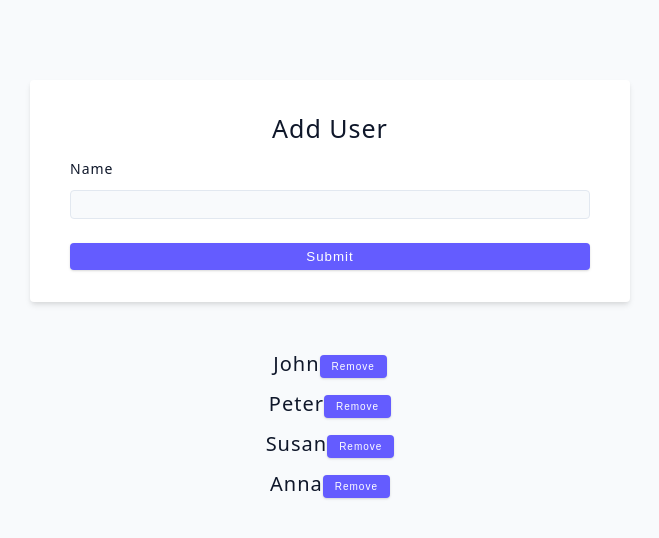
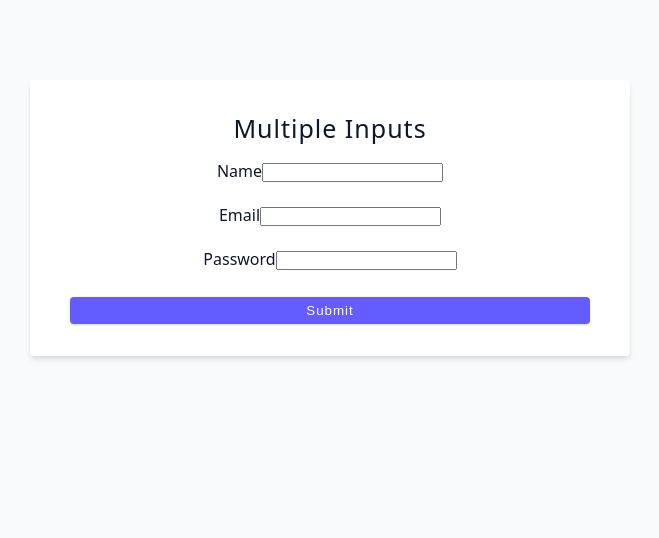
Before and after one commit to pawanchandrajoshi11/advanced-react, a React (Vite) app: page / in a window 1280 px wide. Shown: the top 538 px of the page, without its empty margins (310-969 px from the left). Built offline with nearby package versions, Linux system fonts and the light colour scheme.

Commit message:
Finished 06->revision->03

```diff
--- a/src/App.jsx
+++ b/src/App.jsx
@@ -1,4 +1,4 @@
-import Starter from "./tutorial/06-forms/Revision/02-user-challenge";
+import Starter from "./tutorial/06-forms/Revision/03-multiple-inputs";
 
 function App() {
   return (
--- /dev/null
+++ b/src/tutorial/06-forms/Revision/03-multiple-inputs.jsx
@@ -0,0 +1,65 @@
+import { useEffect, useState } from "react";
+
+const multipleInputs = () => {
+  const [user, setUser] = useState(() => {
+    const prevUserData = localStorage.getItem("userData");
+    return prevUserData
+      ? JSON.parse(prevUserData)
+      : {
+          name: "",
+          email: "",
+          password: "",
+        };
+  });
+
+  const handleInputs = (e) => {
+    setUser((prevUser) => ({ ...prevUser, [e.target.name]: e.target.value }));
+  };
+
+  const handleSubmit = (e) => {
+    e.preventDefault();
+    console.log(user);
+  };
+
+  useEffect(() => {
+    localStorage.setItem("userData", JSON.stringify(user));
+  }, [user]);
+
+  useEffect(() => {
+    const prevUserData = localStorage.getItem("userData");
+
+    if (prevUserData) {
+      const parsedUserData = JSON.parse(prevUserData);
+      console.log("Previous User Data: ", parsedUserData);
+    }
+  }, []);
+
+  return (
+    <div>
+      <form className="form" onSubmit={handleSubmit}>
+        <h4>Multiple Inputs</h4>
+        <div className="form-row">
+          <label htmlFor="name">Name</label>
+          <input type="text" name="name" id="name" onChange={handleInputs} />
+        </div>
+        <div className="form-row">
+          <label htmlFor="email">Email</label>
+          <input type="email" name="email" id="email" onChange={handleInputs} />
+        </div>
+        <div className="form-row">
+          <label htmlFor="password">Password</label>
+          <input
+            type="password"
+            name="password"
+            id="password"
+            onChange={handleInputs}
+          />
+        </div>
+        <button type="submit" className="btn btn-block">
+          Submit
+        </button>
+      </form>
+    </div>
+  );
+};
+export default multipleInputs;
```
